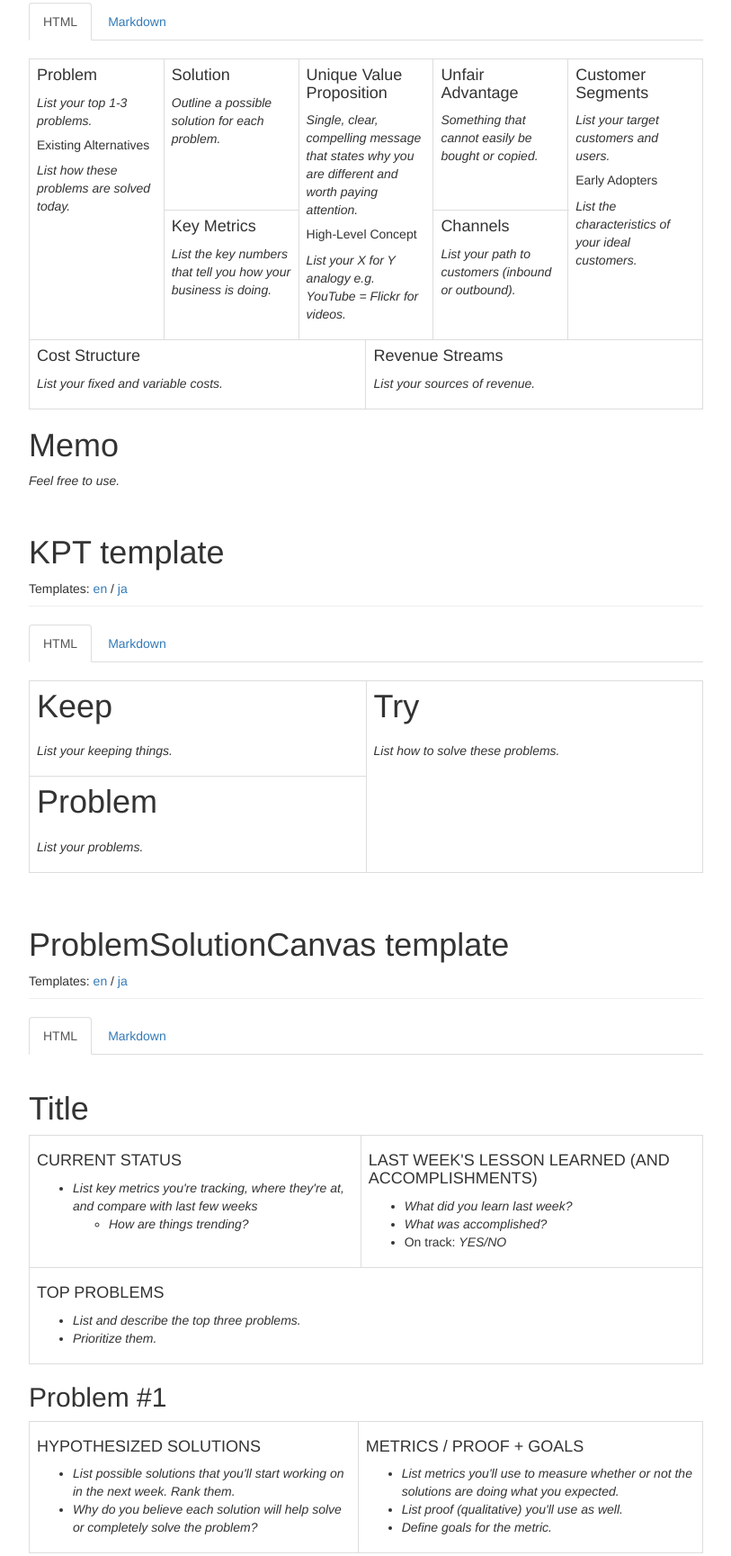
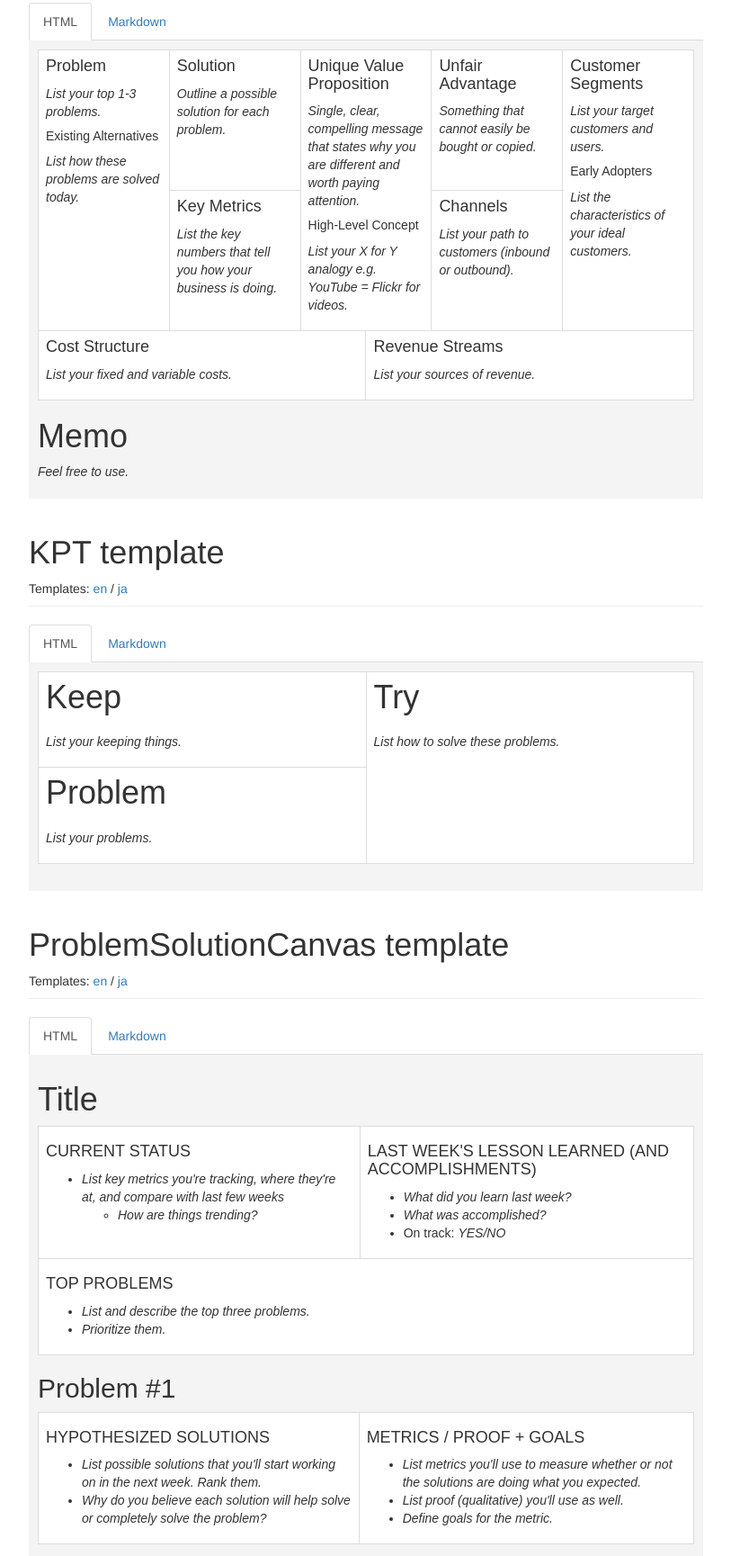
Before and after one commit to increments/Qiita-Team-Templates, a website: page index.html in a window 1280 px wide. Shown: the part 407-2136 px from the top of the page at 90% size, without its empty margins (233-1046 px from the left). Drawn offline with nearby package versions, Linux system fonts and the light colour scheme.

Commit message:
Tweak style

```diff
--- a/index.html
+++ b/index.html
@@ -3,6 +3,20 @@
     <head>
         <title>Qiita:Team templates sample</title>
         <link href="//maxcdn.bootstrapcdn.com/bootstrap/3.3.2/css/bootstrap.min.css" rel="stylesheet">
+        <style>
+            .template-content {
+                padding-top: 20px;
+                background-color: #f4f4f4;
+                padding: 10px;
+                font-family: sans-serif;
+            }
+            .template-content .table {
+                background-color: #fff;
+            }
+            .markdown-content {
+                padding-top: 20px;
+            }
+        </style>
         <script src="https://ajax.googleapis.com/ajax/libs/jquery/2.1.3/jquery.min.js"></script>
         <script src="https://cdnjs.cloudflare.com/ajax/libs/underscore.js/1.7.0/underscore-min.js"></script>
         <script src="//maxcdn.bootstrapcdn.com/bootstrap/3.3.2/js/bootstrap.min.js"></script>
@@ -67,8 +81,8 @@
                                 <a href="#leanCanvasMarkdown" data-toggle="tab">Markdown</a>
                             </li>
                         </ul>
-                        <div class="tab-content" style="padding-top: 20px;">
-                            <div id="leanCanvasHTML" class="tab-pane active">
+                        <div class="tab-content">
+                            <div id="leanCanvasHTML" class="tab-pane active template-content">
                                 <h1>
 <span id="problem" class="fragment"></span><a href="#problem"><i class="fa fa-link"></i></a>Problem</h1>
 
@@ -137,7 +151,7 @@
                                 <script src="/Qiita-Team-Templates/dist/js/lean_canvas.js"></script>
                                 <script>Qiita.TeamTemplates.render('lean_canvas', '#leanCanvasHTML');</script>
                             </div>
-                            <div id="leanCanvasMarkdown" class="tab-pane">
+                            <div id="leanCanvasMarkdown" class="tab-pane markdown-content">
                                 <pre># Problem
 *List your top 1-3 problems.*
 
@@ -205,8 +219,8 @@
                                 <a href="#kptMarkdown" data-toggle="tab">Markdown</a>
                             </li>
                         </ul>
-                        <div class="tab-content" style="padding-top: 20px;">
-                            <div id="kptHTML" class="tab-pane active">
+                        <div class="tab-content">
+                            <div id="kptHTML" class="tab-pane active template-content">
                                 <h1>
 <span id="keep" class="fragment"></span><a href="#keep"><i class="fa fa-link"></i></a>Keep</h1>
 
@@ -225,7 +239,7 @@
                                 <script src="/Qiita-Team-Templates/dist/js/kpt.js"></script>
                                 <script>Qiita.TeamTemplates.render('kpt', '#kptHTML');</script>
                             </div>
-                            <div id="kptMarkdown" class="tab-pane">
+                            <div id="kptMarkdown" class="tab-pane markdown-content">
                                 <pre># Keep
 *List your keeping things.*
 
@@ -263,8 +277,8 @@
                                 <a href="#pscMarkdown" data-toggle="tab">Markdown</a>
                             </li>
                         </ul>
-                        <div class="tab-content" style="padding-top: 20px;">
-                            <div id="pscHTML" class="tab-pane active">
+                        <div class="tab-content">
+                            <div id="pscHTML" class="tab-pane active template-content">
 
 
 <h1>
@@ -348,7 +362,7 @@
                                 <script src="/Qiita-Team-Templates/dist/js/problem_solution_canvas.js"></script>
                                 <script>Qiita.TeamTemplates.render('problem_solution_canvas', '#pscHTML');</script>
                             </div>
-                            <div id="pscMarkdown" class="tab-pane">
+                            <div id="pscMarkdown" class="tab-pane markdown-content">
                                 <pre><!-- Page 1 -->
 # *Title*
 ## CURRENT STATUS
```
Also changed, not shown: src/html/index.html (+23 -9 lines).
